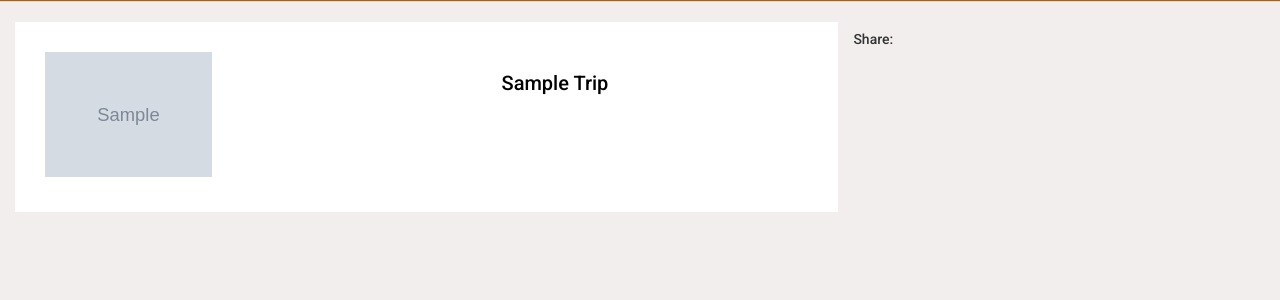
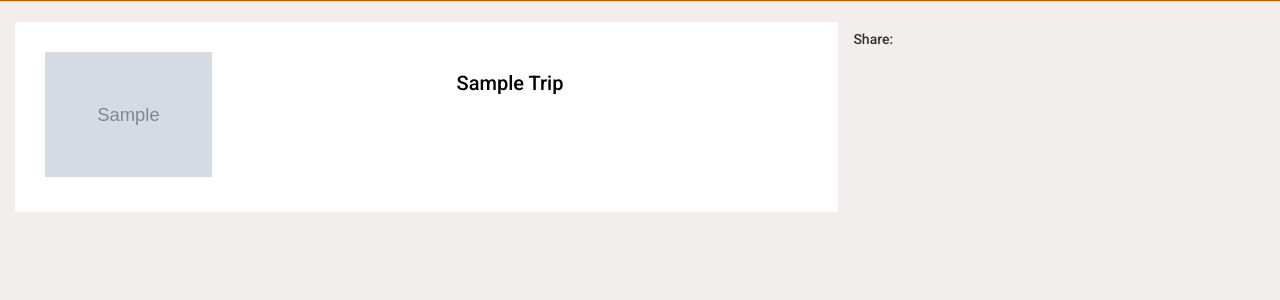
Before and after one commit to dkiker/ITech, a Django app: page /triplanter/mytrips/ in a window 1280 px wide. Shown: the part 50-350 px from the top of the page. Run offline with Django 3.2, Linux system fonts and the light colour scheme; a user stored in the database is signed in; tables that the repository leaves empty hold one stand-in row (values such as "Sample post"); grey boxes marked "Sample" are stand-in pictures; some libraries are stand-ins or nearby versions.

Commit message:
Centering Explore trips titles and changing mytrip error message
This was a pretty self explanatory title.

```diff
--- a/assets/css/style.css
+++ b/assets/css/style.css
@@ -730,8 +730,7 @@ margin: auto;
 =================================================================================*/
 .exploreTitle{
 	height:100px;
-	text-align: right;
-	margin-right:10em;
+	text-align: center;
 }
 
 .exploreImage{
--- a/templates/mytrips.html
+++ b/templates/mytrips.html
@@ -16,7 +16,8 @@
             <!-- /.trip item -->
         {% endfor %}
     {% else %}
-        <p>NO TRIPS REPLACE WITH BEAAUUUTIFUL ERROR PAGE</p>
+        <h4>This message is an example of exceptional error handling</h4>
+        <p>Hi {{user.username}}, it looks like you have created no trips yet. Don't worry, you can always <u><a href="{% url 'explore'%}">explore trip ideas</a></u>! </p>
     {% endif %}
 
 {% endblock %}
```
